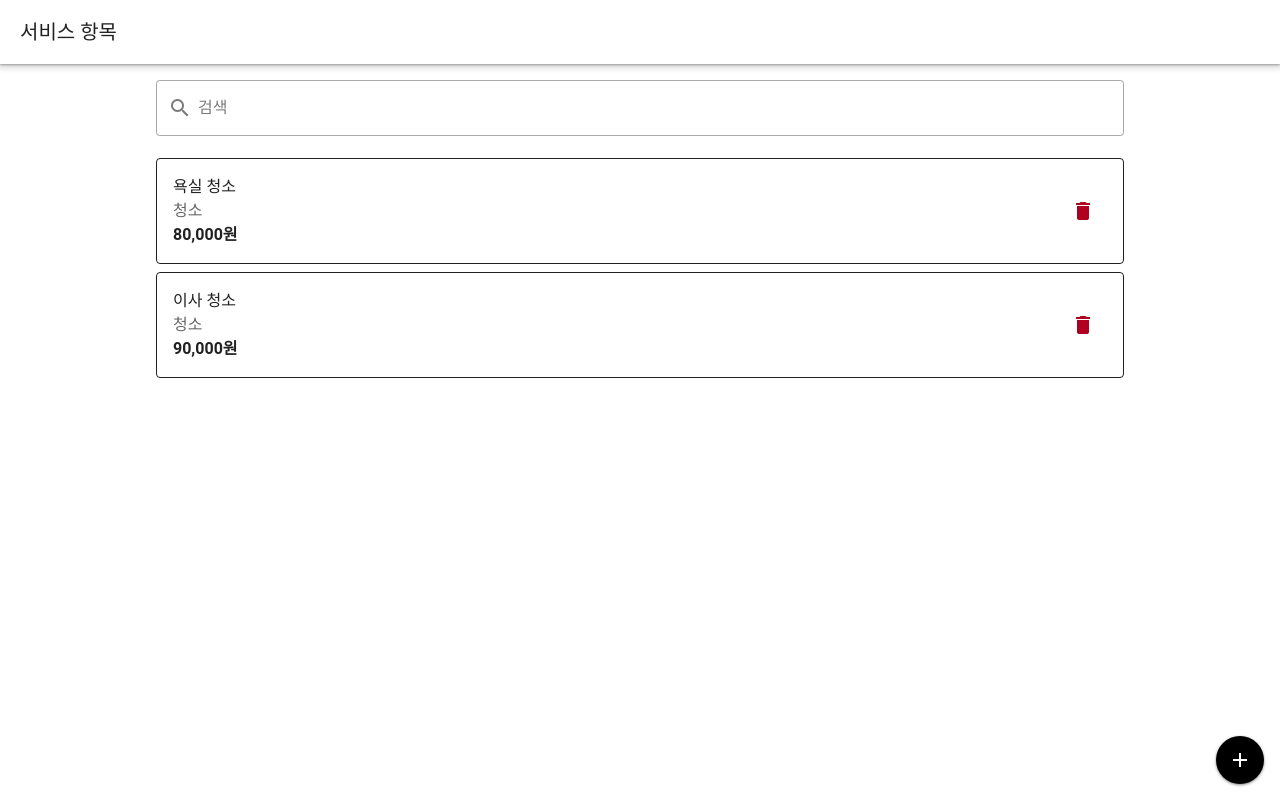
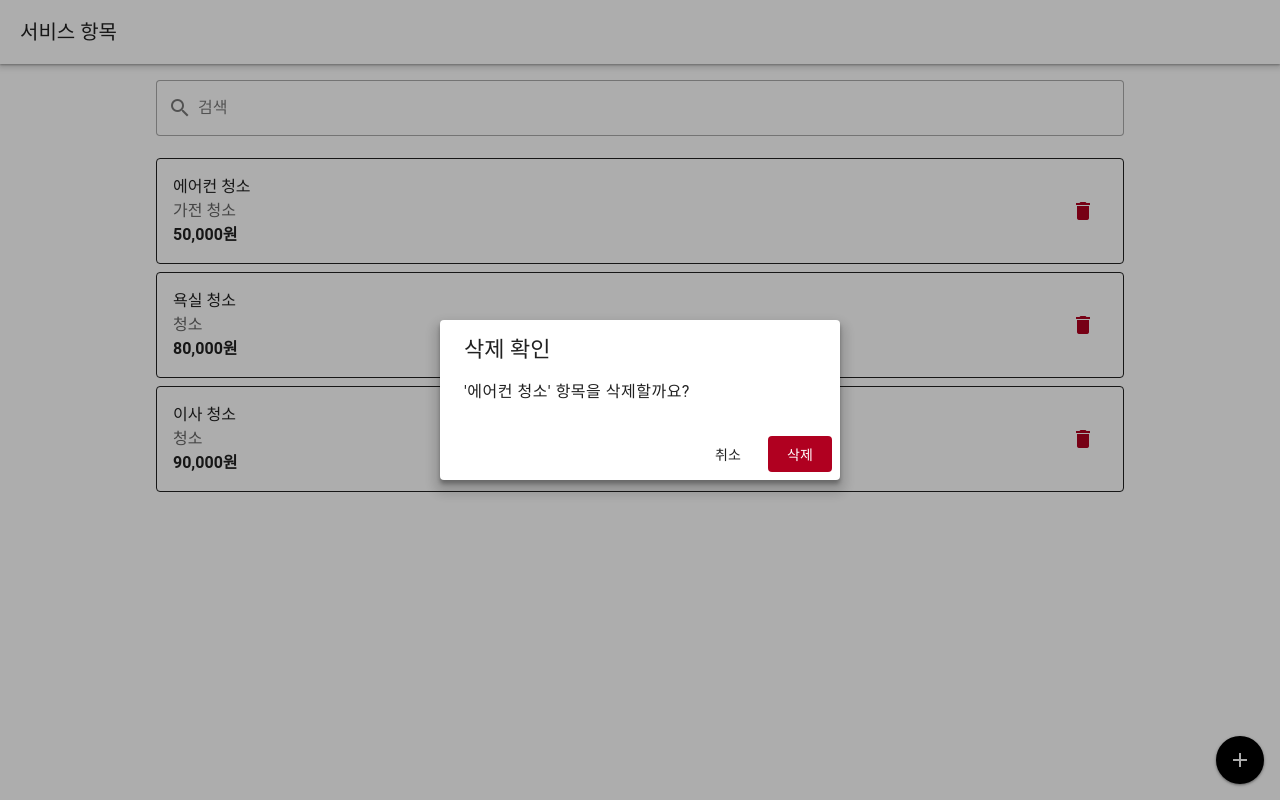
Before and after one commit to tncnsfs/202609_HSBM001, a Vue app in the folder frontend/: page / in a window 1280 px wide. Both pictures are taken after a click on the button 1083 px from the left and 211 px from the top of the page. Built offline with nearby package versions, Linux system fonts and the light colour scheme; a small style sheet from the web is missing.

Commit message:
입력 검증, 삭제 확인 팝업

```diff
--- a/frontend/src/pages/index.vue
+++ b/frontend/src/pages/index.vue
@@ -13,7 +13,7 @@
         <div class="text-medium-emphasis">{{ item.category }}</div>
         <div class="font-weight-bold">{{ item.price.toLocaleString() }}원</div>
       </div>
-      <v-btn icon="mdi-delete" variant="text" color="error" @click.stop="remove(item.id)" />
+      <v-btn icon="mdi-delete" variant="text" color="error" @click.stop="askDelete(item)" />
     </div>
   </v-card>
 </v-container>
@@ -24,9 +24,14 @@
 <v-dialog v-model="dialog" max-width="500">
   <v-card :title="editingId === null ? '서비스 등록' : '서비스 수정'">
     <v-card-text>
-      <v-text-field v-model="form.name" label="서비스명" />
-      <v-select v-model="form.category" :items="categories" label="카테고리" />
-      <v-text-field v-model.number="form.price" label="가격" type="number" suffix="원" />
+      <v-form ref="formRef">
+        <v-text-field v-model="form.name" label="서비스명" :rules="[required]" />
+        <v-select v-model="form.category" :items="categories" label="카테고리" :rules="[required]" />
+        <v-text-field
+          v-model.number="form.price" label="가격" type="number" suffix="원"
+          :rules="[required, positive]"
+        />
+      </v-form>
     </v-card-text>
     <v-card-actions>
       <v-spacer />
@@ -35,10 +40,23 @@
     </v-card-actions>
   </v-card>
 </v-dialog>
+
+<!-- 삭제 확인 팝업 -->
+<v-dialog v-model="deleteDialog" max-width="400">
+  <v-card title="삭제 확인">
+    <v-card-text>'{{ deleteTarget?.name }}' 항목을 삭제할까요?</v-card-text>
+    <v-card-actions>
+      <v-spacer />
+      <v-btn @click="deleteDialog = false">취소</v-btn>
+      <v-btn color="error" variant="flat" @click="confirmDelete">삭제</v-btn>
+    </v-card-actions>
+  </v-card>
+</v-dialog>
 </template>
 
 <script lang="ts" setup>
 import { ref, computed } from 'vue'
+import type { VForm } from 'vuetify/components'
 
 interface ServiceItem {
   id: number
@@ -61,14 +79,32 @@ const filtered = computed(() =>
   items.value.filter(i => i.name.includes(keyword.value))
 )
 
-// 삭제
-function remove(id: number) {
-  items.value = items.value.filter(i => i.id !== id)
+// 검증 규칙
+const required = (v: unknown) =>
+  (v !== null && v !== undefined && String(v).trim() !== '') || '필수 입력입니다'
+const positive = (v: number) => v > 0 || '0보다 커야 합니다'
+
+// 삭제 (확인 팝업)
+const deleteDialog = ref(false)
+const deleteTarget = ref<ServiceItem | null>(null)
+
+function askDelete(item: ServiceItem) {
+  deleteTarget.value = item
+  deleteDialog.value = true
+}
+
+function confirmDelete() {
+  if (deleteTarget.value) {
+    const id = deleteTarget.value.id
+    items.value = items.value.filter(i => i.id !== id)
+  }
+  deleteDialog.value = false
 }
 
 // 등록 / 수정 공용
 const dialog = ref(false)
-const editingId = ref<number | null>(null)   // null = 등록, 숫자 = 수정 중인 id
+const formRef = ref<InstanceType<typeof VForm> | null>(null)
+const editingId = ref<number | null>(null)
 const form = ref({ name: '', category: '', price: 0 })
 
 function openCreate() {
@@ -83,12 +119,13 @@ function openEdit(item: ServiceItem) {
   dialog.value = true
 }
 
-function save() {
+async function save() {
+  const result = await formRef.value?.validate()
+  if (!result?.valid) return
+
   if (editingId.value === null) {
-    // 등록
     items.value.push({ id: nextId++, ...form.value })
   } else {
-    // 수정
     const idx = items.value.findIndex(i => i.id === editingId.value)
     items.value[idx] = { id: editingId.value, ...form.value }
   }
```
